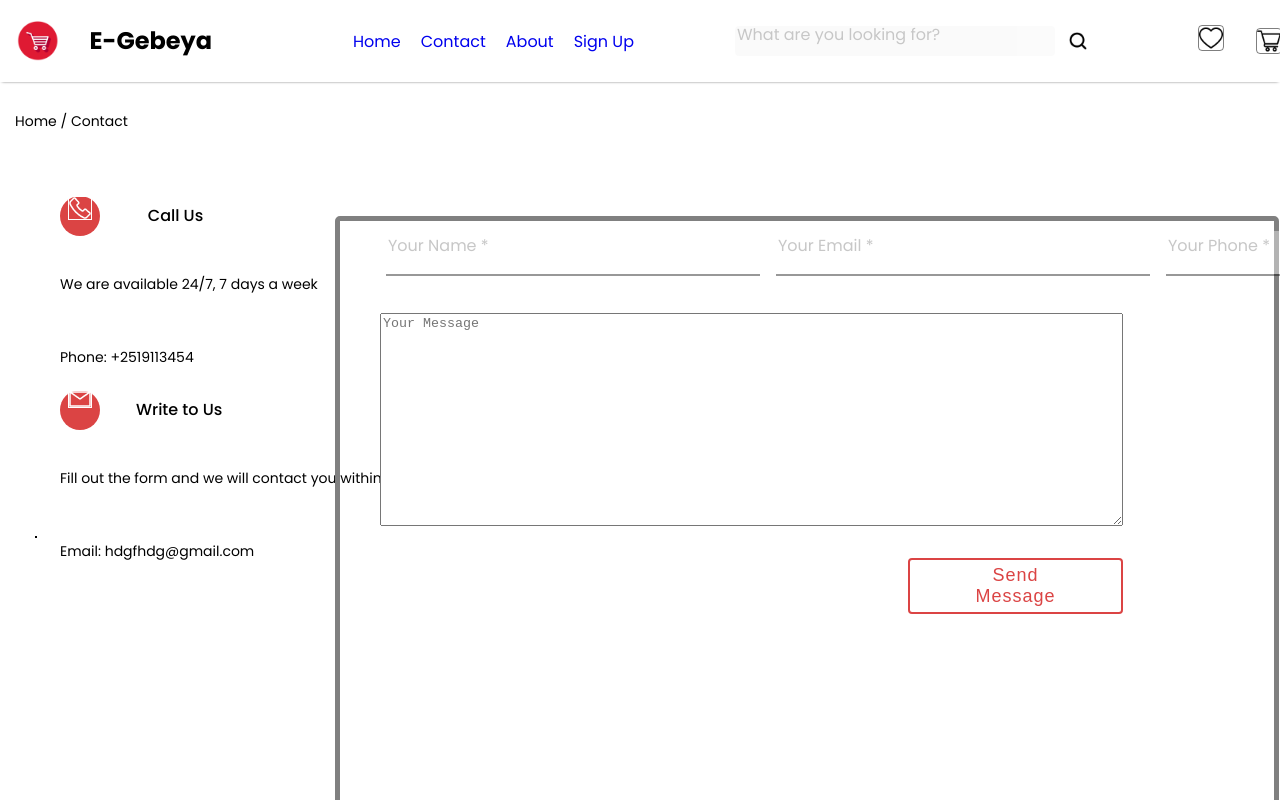
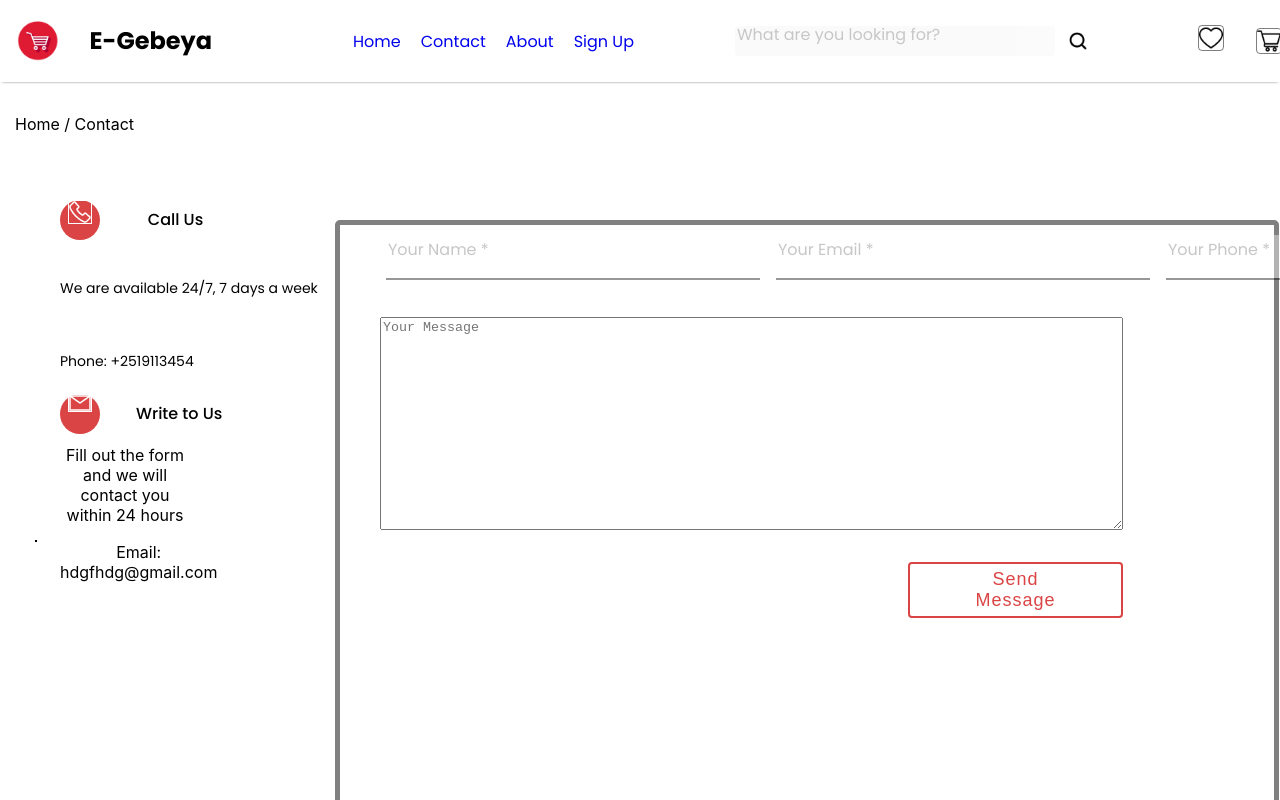
Before and after one commit to CybersoftInt/E-gebeya2, a React (Create React App) app: page /contact in a window 1280 px wide. Shown: the top 800 px of the page. Built offline with nearby package versions, Linux system fonts and the light colour scheme.

Commit message:
Updated Contact.css

```diff
--- a/src/Pages/Contact/Contact.css
+++ b/src/Pages/Contact/Contact.css
@@ -65,7 +65,7 @@
 
 }
 
-p {
+.upper p {
     /* We are available 24/7, 7 days a week. */
 
     width: 200px;
```
Also changed, not shown: src/Components/Wishlist/Wishlist.jsx (+7 -7 lines).
